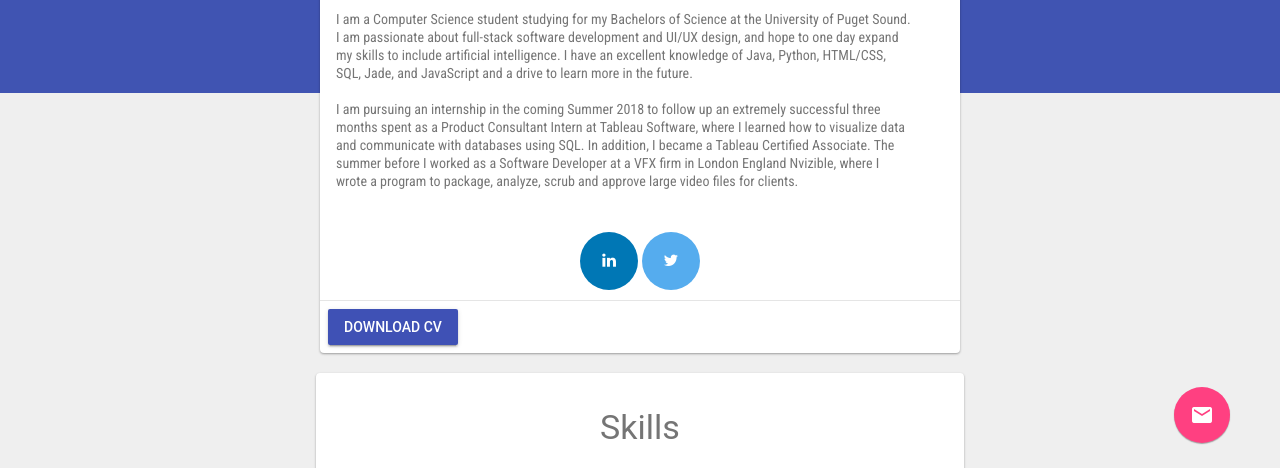
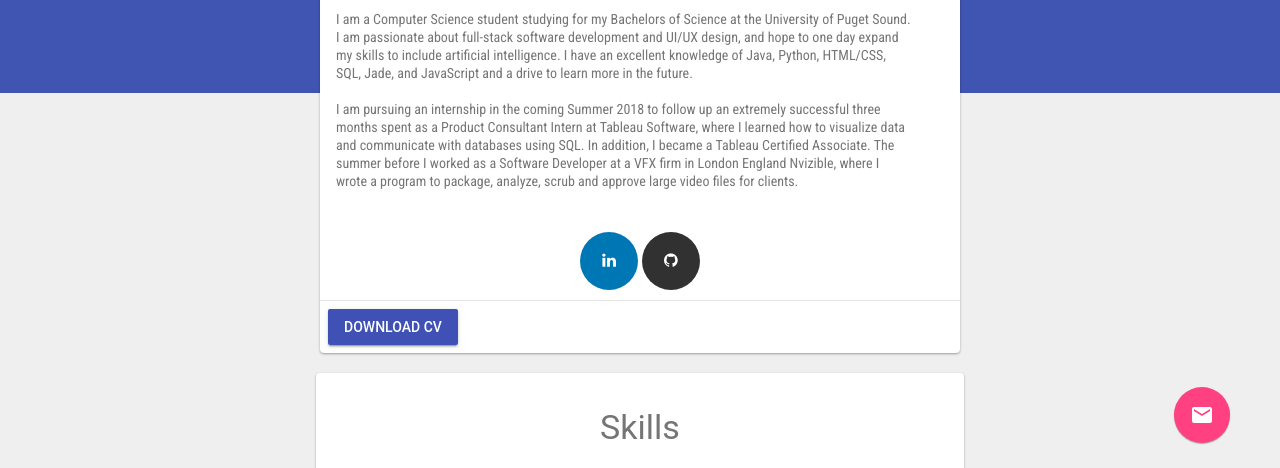
Before and after one commit to nbigger/resume, a website: page index.html in a window 1280 px wide. Shown: the part 307-775 px from the top of the page. Drawn offline with Linux system fonts and the light colour scheme.

Commit message:
switched twitter button for github

```diff
--- a/index.html
+++ b/index.html
@@ -75,7 +75,7 @@
       <center>
         <div class="social-media-buttons">
           <a href="https://www.linkedin.com/in/nickbigger/" class="fa fa-linkedin"></a>
-          <a href="#" class="fa fa-twitter"></a>
+          <a href="https://github.com/nbigger" class="fa fa-github"></a>
         </div>
       </center>
       <div class="mdl-card__actions mdl-card--border">
--- a/styles/main.scss
+++ b/styles/main.scss
@@ -115,13 +115,14 @@ h1 {
     opacity: 0.7;
 }
 
+/* LinkedIn */
 .fa-linkedin {
     background: #0077B5;
     color: white;
 }
 
-/* Twitter */
-.fa-twitter {
-    background: #55ACEE;
+/* Github */
+.fa-github {
+    background: #323131;
     color: white;
 }
```
Also changed, not shown: assets/main.css.
